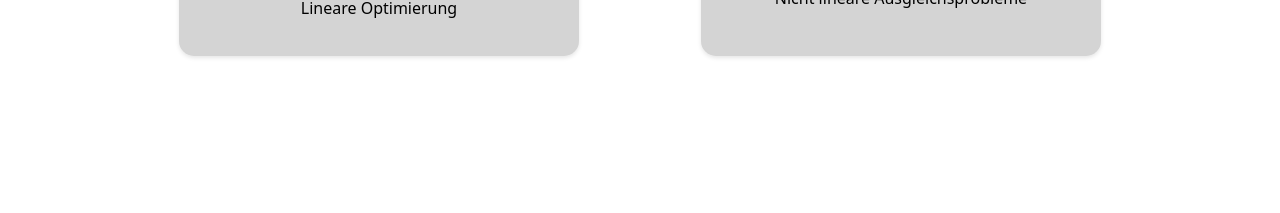
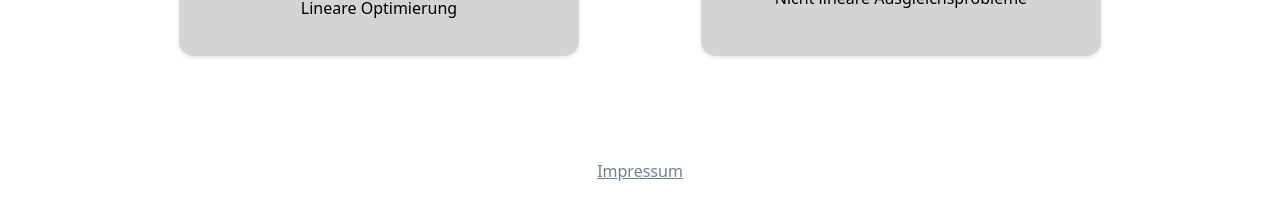
Before and after one commit to JanStoerk/Numerikprojekt, a plain HTML site: page LandingPage/index.html in a window 1280 px wide. Shown: the part 587-800 px from the top of the page. Drawn offline with nearby package versions, Linux system fonts and the light colour scheme.

Commit message:
impressum

```diff
--- a/LandingPage/index.html
+++ b/LandingPage/index.html
@@ -62,7 +62,7 @@
       </a>
       </td>
     </tr>
-    <!--<tr><td></td><td><a href="http://www.kirchbergnet.de/impressum.php" style="color:slategray">Impressum</a></td></tr>-->
+    <a href="http://www.kirchbergnet.de/impressum.php" class="impressum-link" style="color:slategray">Impressum</a>
   </tbody>
   </table>
   <footer>
--- a/LandingPage/style.css
+++ b/LandingPage/style.css
@@ -105,3 +105,10 @@ background-color: #D4D4D4;
     left: 38%;
     transition: transform 5s linear;
 }
+
+.impressum-link {
+    position: fixed;
+    bottom: 30px;
+    left: 50%;
+    transform: translateX(-50%);
+}
```
